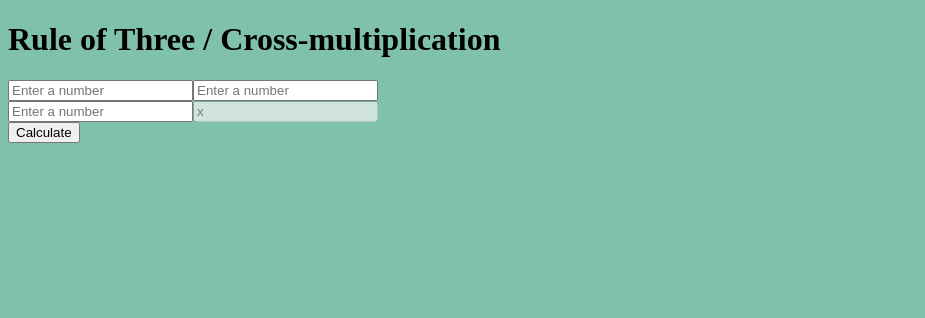
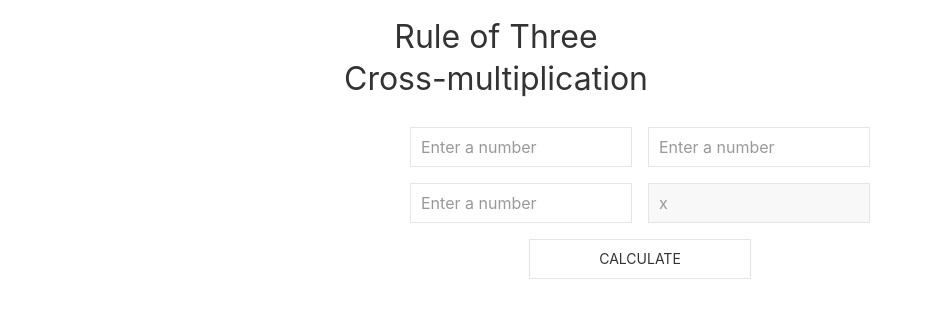
Before and after one commit to zdolny/proportion, a React app: page / in a window 1280 px wide. Shown: the top 318 px of the page, without its empty margins (0-925 px from the left). Built offline with nearby package versions, Linux system fonts and the light colour scheme.

Commit message:
add uikit, styling

```diff
--- a/package.json
+++ b/package.json
@@ -24,6 +24,7 @@
     "css-loader": "^2.1.1",
     "node-sass": "^4.11.0",
     "sass-loader": "^7.1.0",
-    "style-loader": "^0.23.1"
+    "style-loader": "^0.23.1",
+    "uikit": "^3.0.3"
   }
 }
--- a/src/components/App.js
+++ b/src/components/App.js
@@ -5,7 +5,12 @@ export default class App extends React.Component {
   render() {
     return (
       <main>
-        <h1>Rule of Three / Cross-multiplication</h1>
+        <header className="header container">
+          <h1 class="uk-h2">
+            Rule of Three<br/>
+            Cross-multiplication
+          </h1>
+        </header>
         <CrossMultiplicationForm />
       </main>
     )
--- a/src/components/CrossMultiplicationForm.js
+++ b/src/components/CrossMultiplicationForm.js
@@ -25,10 +25,11 @@ export default class CrossMultiplicationForm extends React.Component {
   }
   render() {
     return (
-      <form onSubmit={this.handleCrossMultiplication}>
-        <div>
+      <form onSubmit={this.handleCrossMultiplication} className="form">
+        <div className="input-wrap">
           <input
             type="text"
+            className="uk-input"
             pattern="^[0-9]+\.?[0-9]*$"
             name="numeratorLeft"
             data-lpignore="true"
@@ -36,8 +37,11 @@ export default class CrossMultiplicationForm extends React.Component {
             value={this.state.numeratorLeft}
             onChange={this.handleChangeNumber}
           />
+        </div>
+        <div className="input-wrap">
           <input
             type="text"
+            className="uk-input"
             pattern="^[0-9]+\.?[0-9]*$"
             name="numeratorRight"
             data-lpignore="true"
@@ -46,9 +50,10 @@ export default class CrossMultiplicationForm extends React.Component {
             onChange={this.handleChangeNumber}
           />
         </div>
-        <div>
+        <div className="input-wrap">
           <input
             type="text"
+            className="uk-input"
             pattern="^[0-9]+\.?[0-9]*$"
             name="denumeratorLeft"
             data-lpignore="true"
@@ -56,8 +61,11 @@ export default class CrossMultiplicationForm extends React.Component {
             value={this.state.denumeratorLeft}
             onChange={this.handleChangeNumber}
           />
+        </div >
+        <div className="input-wrap">
           <input
             type="text"
+            className="uk-input"
             name="denumeratorRight"
             data-lpignore="true"
             placeholder="x"
@@ -65,7 +73,7 @@ export default class CrossMultiplicationForm extends React.Component {
             disabled
           />
         </div>
-        <button>Calculate</button>
+        <button className="uk-button uk-button-default">Calculate</button>
       </form>
     )
   }
--- /dev/null
+++ b/src/styles/_base.scss
@@ -0,0 +1,3 @@
+@import './node_modules/uikit/src/scss/variables-theme';
+@import './node_modules/uikit/src/scss/mixins-theme';
+@import './node_modules/uikit/src/scss/uikit-theme';
--- a/src/styles/styles.scss
+++ b/src/styles/styles.scss
@@ -1,5 +1,32 @@
-$main-color: rgb(128, 193, 170);
+@import 'base';
 
-body {
-  background: $main-color;
+.container {
+  max-width: 960px;
+  margin: 0 auto;
+  padding: 0 16px;
 }
+
+.header {
+  text-align: center;
+  margin: 1em 0 0;
+}
+
+.form {
+  max-width: 460px;
+  margin: 0 auto;
+  padding: 0 16px;
+  display: flex;
+  flex-wrap: wrap;
+  justify-content: space-between;
+  > * {
+    box-sizing: border-box;
+    flex: 0 0 calc(50% - 8px);
+    margin: 8px 0;
+  }
+  input {
+    width: 100%;
+  }
+  button {
+    margin: 8px auto;
+  }
+}
```
Also changed, not shown: 1 other file (tests, documents, lock files or other folders).
